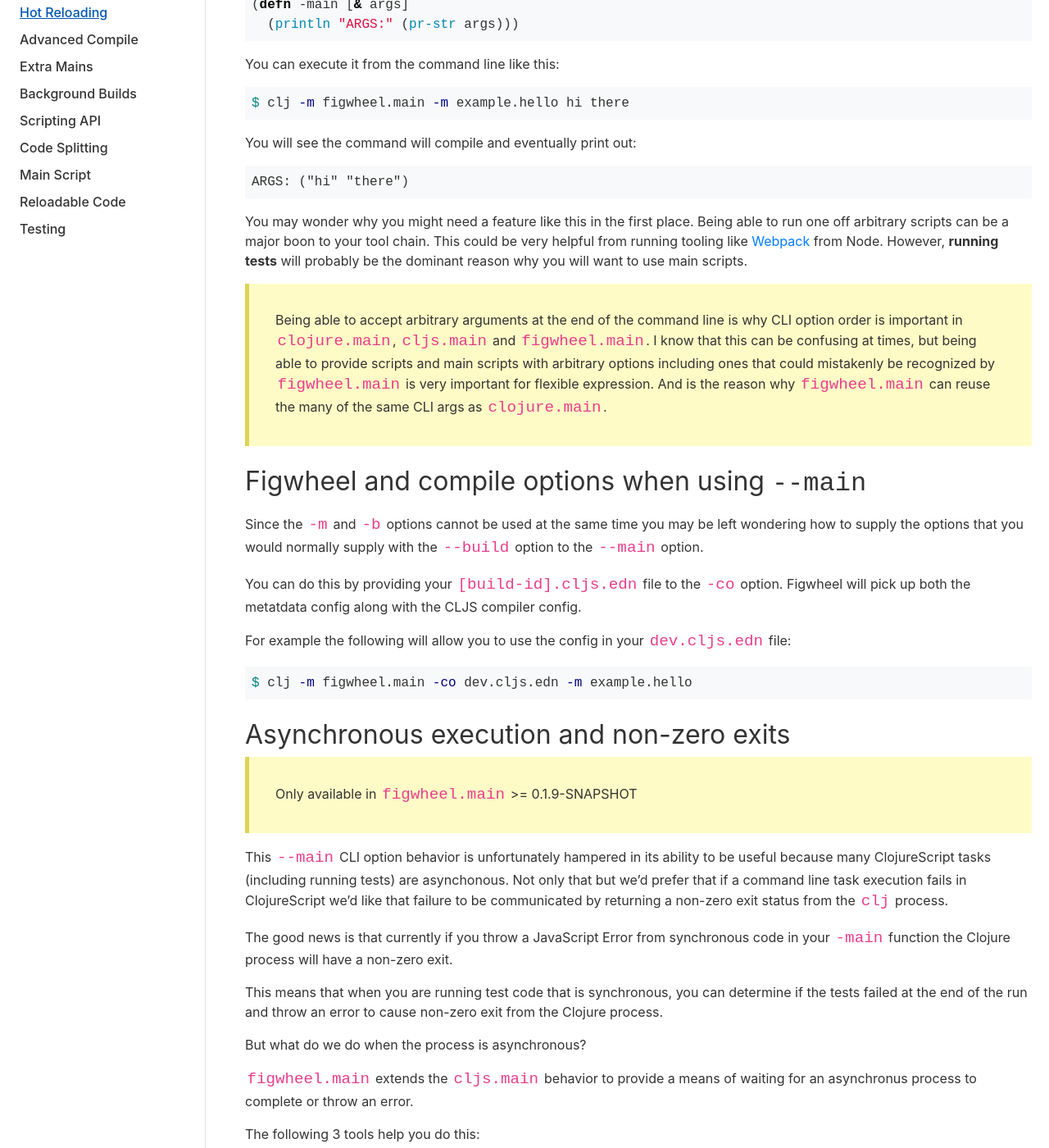
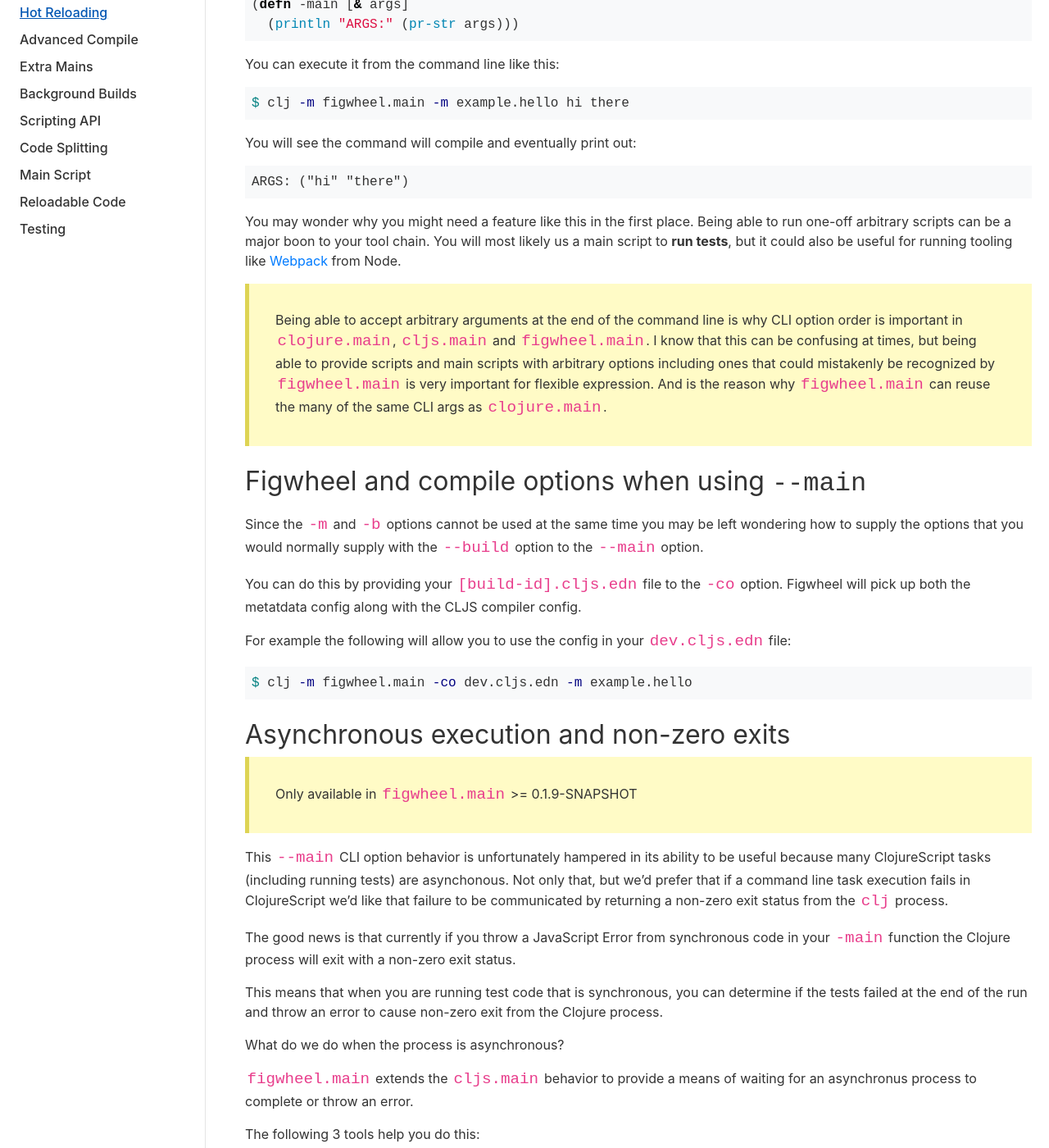
Before and after one commit to bhauman/figwheel-main, a Jekyll site: the page built from docs/docs/main_script.md, in a window 1280 px wide and 1400 px high, scrolled down 457 px. Shown: the whole window at 82% size. Built offline with Jekyll 4.4.1, drawn with Linux system fonts in a browser that asks for light colours; some of the changed text lies outside the part shown.

Commit message:
main script doc updates

````diff
--- a/docs/docs/main_script.md
+++ b/docs/docs/main_script.md
@@ -37,11 +37,10 @@
 ```
 
 You may wonder why you might need a feature like this in the first
-place. Being able to run one off arbitrary scripts can be a major boon
-to your tool chain. This could be very helpful from running tooling
-like [Webpack](https://webpack.js.org/api/node/) from Node. However,
-**running tests** will probably be the dominant reason why you will
-want to use main scripts.
+place. Being able to run one-off arbitrary scripts can be a major boon
+to your tool chain. You will most likely us a main script to **run
+tests**, but it could also be useful for running tooling like
+[Webpack](https://webpack.js.org/api/node/) from Node.
 
 > Being able to accept arbitrary arguments at the end of the command
 > line is why CLI option order is important in `clojure.main`,
@@ -75,20 +74,20 @@
 
 This `--main` CLI option behavior is unfortunately hampered in its
 ability to be useful because many ClojureScript tasks (including
-running tests) are asynchonous. Not only that but we'd prefer that if
+running tests) are asynchonous. Not only that, but we'd prefer that if
 a command line task execution fails in ClojureScript we'd like that
 failure to be communicated by returning a non-zero exit status from
 the `clj` process.
 
 The good news is that currently if you throw a JavaScript Error from
-synchronous code in your `-main` function the Clojure process will have
-a non-zero exit.
+synchronous code in your `-main` function the Clojure process will
+exit with a non-zero exit status.
 
 This means that when you are running test code that is synchronous, you
 can determine if the tests failed at the end of the run and throw an
 error to cause non-zero exit from the Clojure process.
 
-But what do we do when the process is asynchronous?
+What do we do when the process is asynchronous?
 
 `figwheel.main` extends the `cljs.main` behavior to provide a means of
 waiting for an asynchronus process to complete or throw an error.
@@ -106,8 +105,8 @@
 Figwheel will look at the value returned by the `-main` function and
 alter its behavior if it receives something like
 `[:figwheel.main.result/async-wait 5000]`. This value will cause the
-Clojure process to block and wait for a result or timeout after the
-supplied timeout.
+Clojure process to block and wait for a result or timeout after 5
+seconds.
 
 For Example:
 
@@ -158,7 +158,7 @@
   (:require [figwheel.main.async-result :as async-result]))
 
 (defn -main [& args]
-  (js/setTimeout #(async-result/throw-ex (ex-info "This failed in ClojureScript!" {}) 3000)
+  (js/setTimeout #(async-result/throw-ex (ex-info "This failed in ClojureScript!" {})) 3000)
   [:figwheel.main.async-result/wait 5000])
 ```
 
````
Also changed, not shown: other parts of docs/docs/main_script.md (+4 -2 lines).
